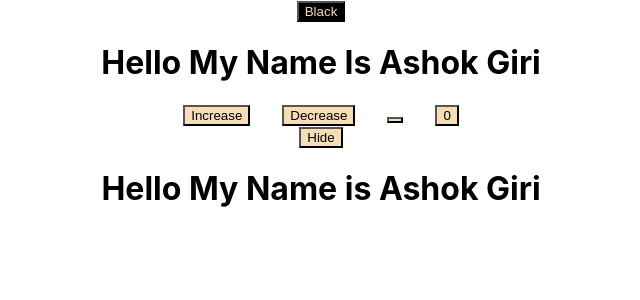
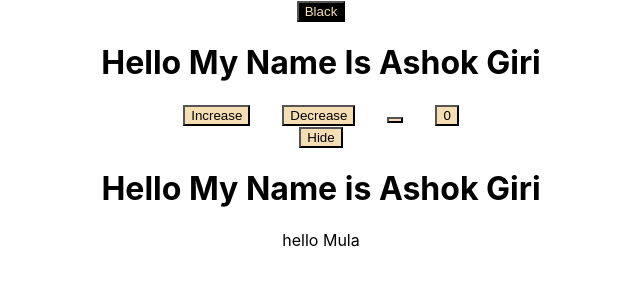
Before and after one commit to sautaboy/WrokingWithReact, a React (Create React App) app: page / in a window 1280 px wide. Shown: the top 300 px of the page, without its empty margins (319-959 px from the left). Built offline with nearby package versions, Linux system fonts and the light colour scheme.

Commit message:
Kei Xaina

```diff
--- a/src/App.jsx
+++ b/src/App.jsx
@@ -58,7 +58,9 @@ function App() {
       }}>{toggle === true ? "Hide" : "Show"}</button>
       {toggle && <h1>Hello My Name is Ashok Giri</h1>}
 
+      hello Mula
     </div >
+
   );
 }
 
```
Also changed, not shown: src/index.css (line endings or trailing spaces).
